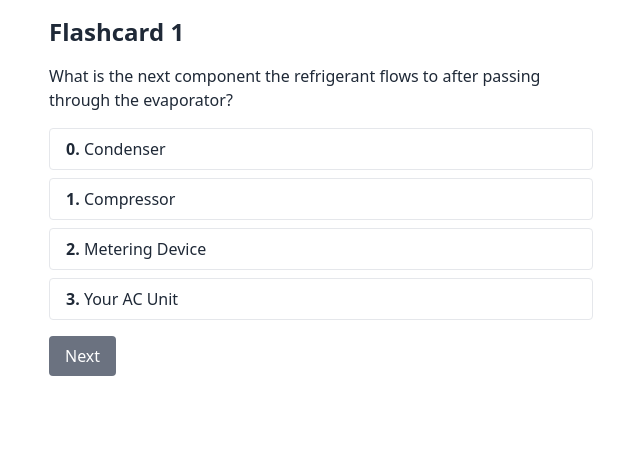
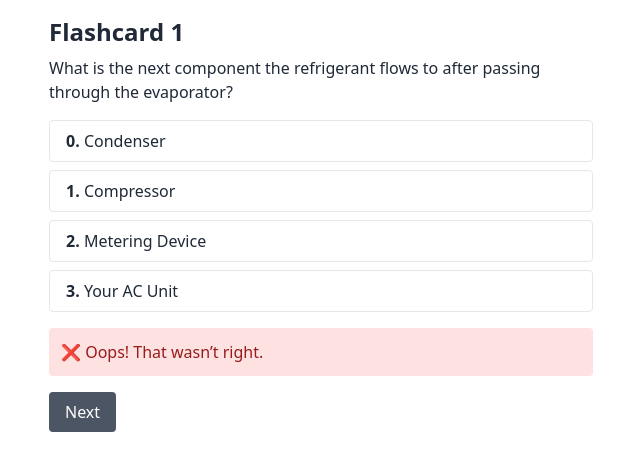
Before and after one commit to RHeath-DH/HVAC_flashcards, a React (Create React App) app: page / in a window 1280 px wide. Both pictures are taken after a click on the button "Check Answer". Shown: the top 470 px of the page, without its empty margins (319-959 px from the left). Built offline with nearby package versions, Linux system fonts and the light colour scheme.

Commit message:
Fix: improve UX

```diff
--- a/src/App.js
+++ b/src/App.js
@@ -5,6 +5,7 @@ function App() {
   const [index, setIndex] = useState(0);
   const [selected, setSelected] = useState([]);
   const [showResult, setShowResult] = useState(false);
+  const [feedback, setFeedback] = useState("");
 
   const current = questions[index];
 
@@ -22,61 +23,89 @@ function App() {
   };
 
   const checkAnswer = () => {
-    setShowResult(true);
-  };
-
-  const isCorrect = (letter) => {
-    if (!showResult) return "";
     const correct = Array.isArray(current.answer)
       ? current.answer
       : [current.answer];
-    if (correct.includes(letter) && selected.includes(letter)) {
-      return "bg-green-200"; // correct selection
-    }
-    if (!correct.includes(letter) && selected.includes(letter)) {
-      return "bg-red-200"; // incorrect selection
-    }
-    if (correct.includes(letter) && !selected.includes(letter)) {
-      return "bg-green-100"; // missed correct
-    }
-    return "bg-white"; // not selected, not correct
+
+    const selectedSorted = [...selected].sort();
+    const correctSorted = [...correct].sort();
+
+    const isCorrect =
+      JSON.stringify(selectedSorted) === JSON.stringify(correctSorted);
+
+    setFeedback(isCorrect ? "✅ Correct!" : "❌ Oops! That wasn’t right.");
+    setShowResult(true);
   };
 
   const nextQuestion = () => {
     setIndex((i) => (i + 1) % questions.length);
     setSelected([]);
     setShowResult(false);
+    setFeedback("");
+  };
+
+  const getButtonStyle = (letter) => {
+    if (!showResult) {
+      return selected.includes(letter) ? "bg-blue-100" : "bg-white";
+    }
+
+    const correct = Array.isArray(current.answer)
+      ? current.answer
+      : [current.answer];
+
+    const isSelected = selected.includes(letter);
+    const isCorrect = correct.includes(letter);
+
+    if (isSelected && isCorrect) return "bg-green-200 border-green-600";
+    if (isSelected && !isCorrect) return "bg-red-200 border-red-600";
+    if (!isSelected && isCorrect) return "bg-green-100 border-green-400";
+
+    return "bg-white";
   };
 
   return (
     <div className="max-w-xl mx-auto p-4 text-gray-800">
-      <h1 className="text-2xl font-bold mb-4">Flashcard {current.id}</h1>
+      <h1 className="text-2xl font-bold mb-2">Flashcard {current.id}</h1>
       <p className="mb-4">{current.question}</p>
+
       <div className="space-y-2">
         {Object.entries(current.options).map(([letter, text]) => (
           <button
             key={letter}
-            className={`block w-full text-left px-4 py-2 border rounded ${isCorrect(letter)} ${
-              !showResult && selected.includes(letter) ? "bg-blue-100" : ""
-            }`}
             onClick={() => toggleSelect(letter)}
+            className={`block w-full text-left px-4 py-2 border rounded ${getButtonStyle(
+              letter
+            )}`}
           >
             <strong>{letter}.</strong> {text}
           </button>
         ))}
       </div>
+
+      {showResult && (
+        <div
+          className={`mt-4 p-3 rounded ${
+            feedback.startsWith("✅")
+              ? "bg-green-100 text-green-800"
+              : "bg-red-100 text-red-800"
+          }`}
+        >
+          {feedback}
+        </div>
+      )}
+
       <div className="mt-4 flex gap-2">
         {!showResult ? (
           <button
             onClick={checkAnswer}
-            className="bg-green-500 text-white px-4 py-2 rounded"
+            className="bg-green-600 text-white px-4 py-2 rounded"
           >
             Check Answer
           </button>
         ) : (
           <button
             onClick={nextQuestion}
-            className="bg-gray-500 text-white px-4 py-2 rounded"
+            className="bg-gray-600 text-white px-4 py-2 rounded"
           >
             Next
           </button>
```
